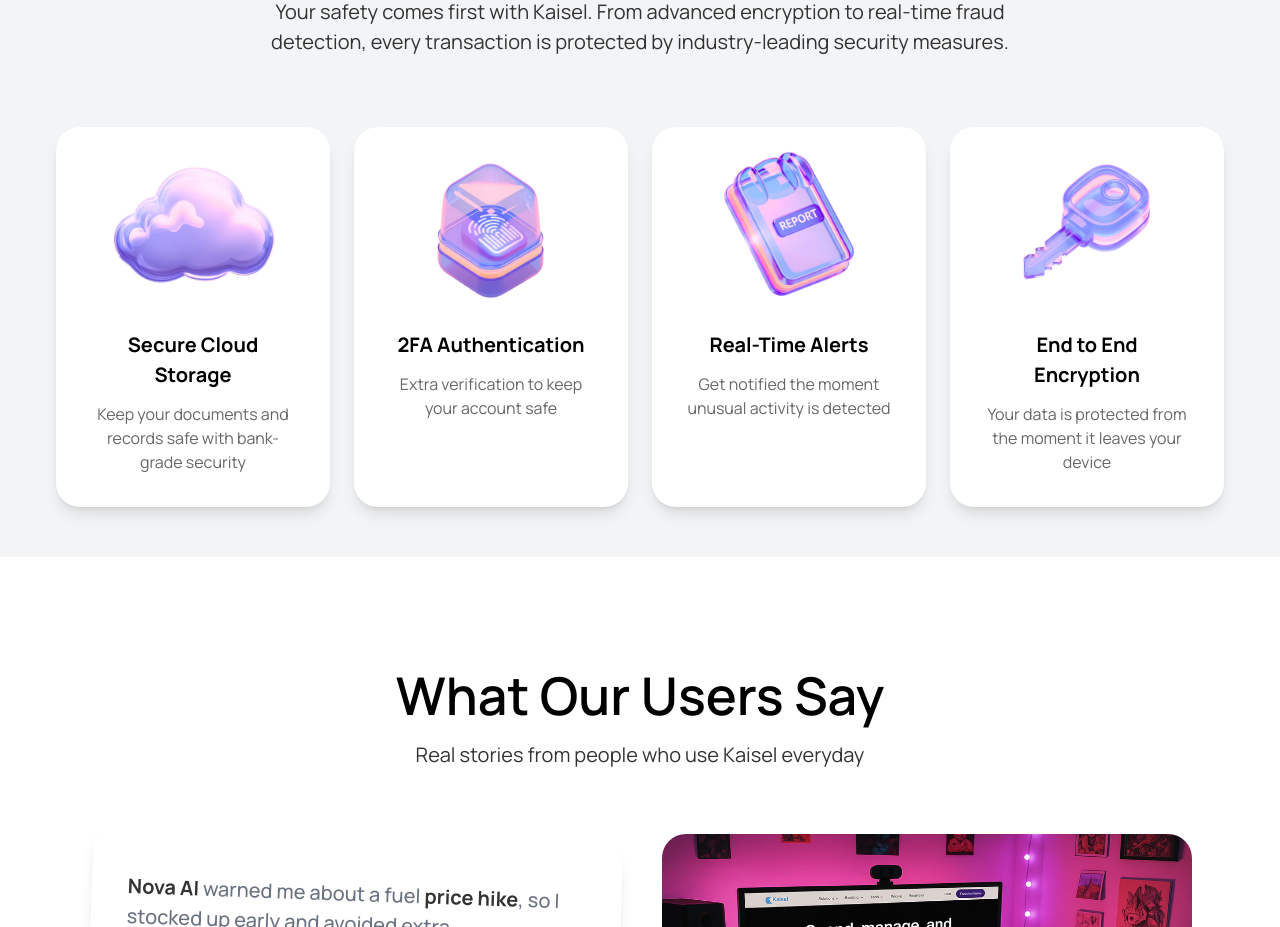
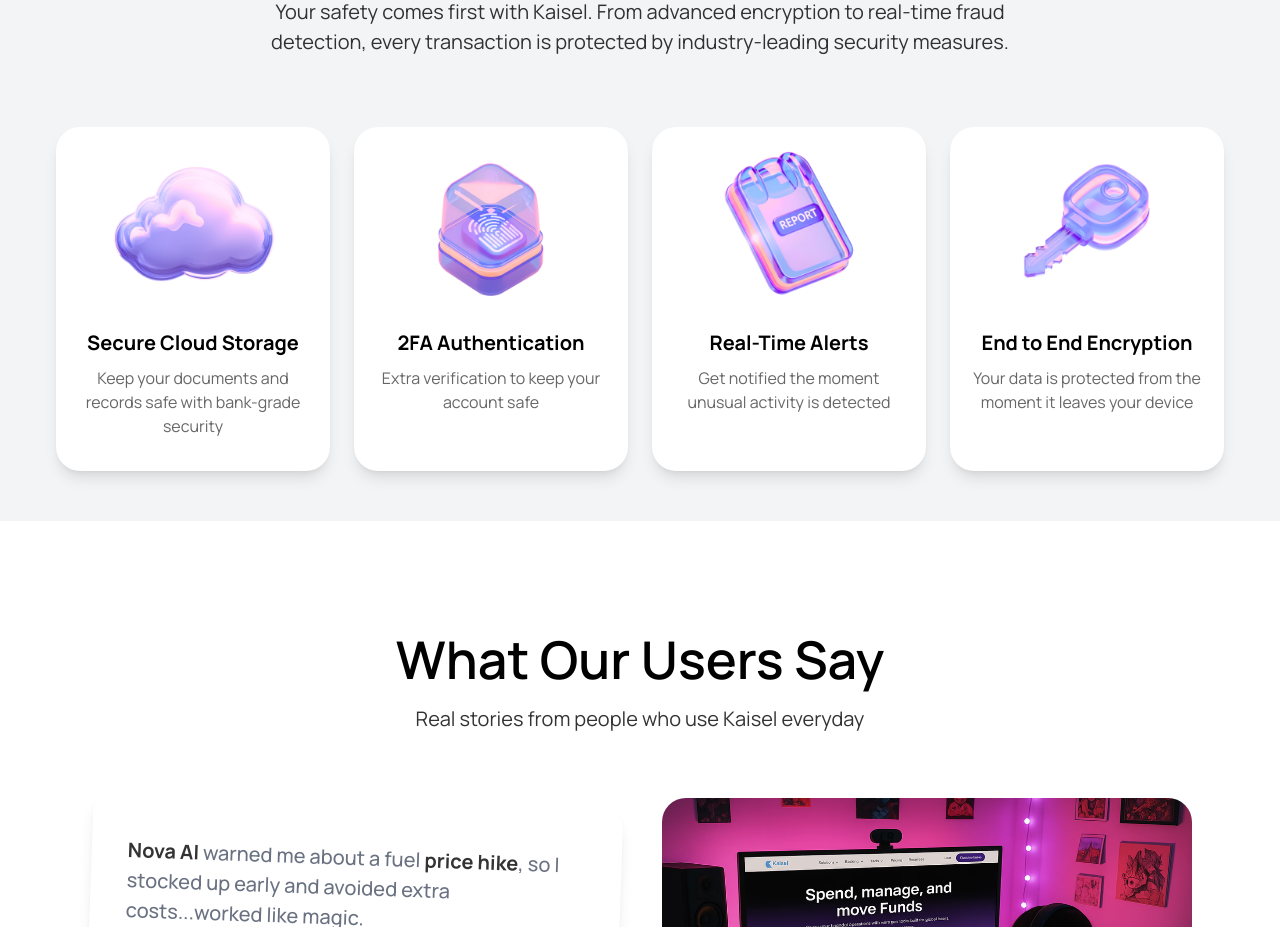
Before and after one commit to GozyDev/kasieal, a Next.js app: page / in a window 1280 px wide. Shown: the part 6420-7347 px from the top of the page. Built offline with nearby package versions, Linux system fonts and the light colour scheme.

Commit message:
security updated

```diff
--- a/components/Security.tsx
+++ b/components/Security.tsx
@@ -53,10 +53,10 @@ const Security = () => {
               transition={{ duration: 0.5, ease: "easeInOut", delay: 0.15 }}
               viewport={{ once: true }}
               key={da.id}
-              className="px-8 border shadow-lg pb-[32px] rounded-3xl w-[100%] bg-white"
+              className="md:px-4 px-8 border shadow-lg pb-[32px] rounded-3xl w-[100%] bg-white"
             >
-              <img src={da.img} alt="" className="w-[202px] mx-auto" />
-              <p className="text-[20px] font-bold text-center mb-3">
+              <img src={da.img} alt="" className="w-[200px] mx-auto" />
+              <p className=" md:text-[17px] xl:text-[20px]  font-bold text-center mb-2 ">
                 {da.title}
               </p>
               <p className="text-center text-[16px] text-black/60">{da.des}</p>
--- a/lib/data.ts
+++ b/lib/data.ts
@@ -75,7 +75,7 @@ export const articles = [
   {
     date: "August 11, 2025",
     badge: "Remote Work",
-    title: "A Glimpse Into the Daily Lives of Freelancers Who Use Kaiser",
+    title: "A Glimpse Into the Daily Lives of Freelancers Who Use Kaisel",
     author: "Ava Mendes",
     image: "/art/article2.avif",
     slug: "glimpse-daily-lives-freelancers-who-use-kaiser",
```
